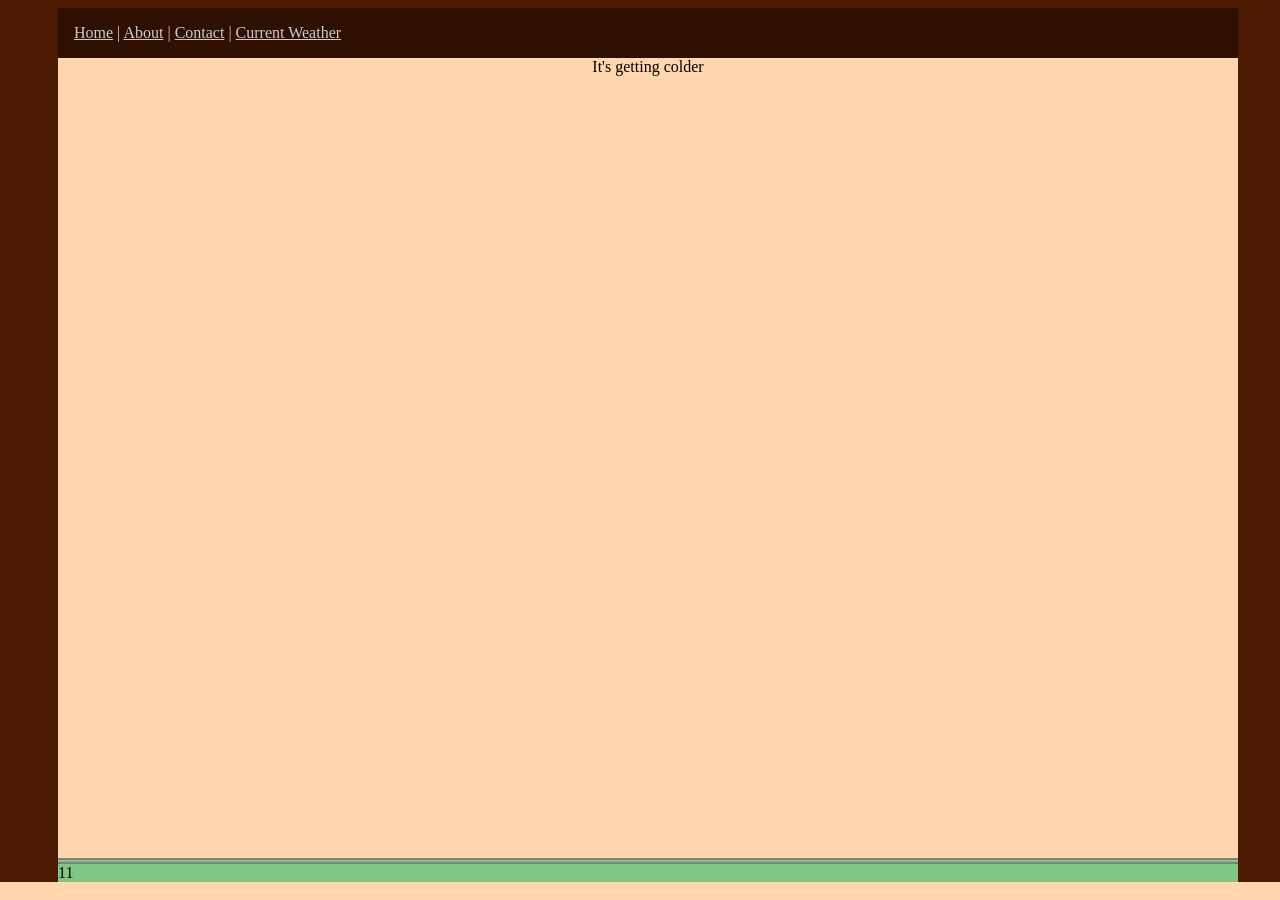
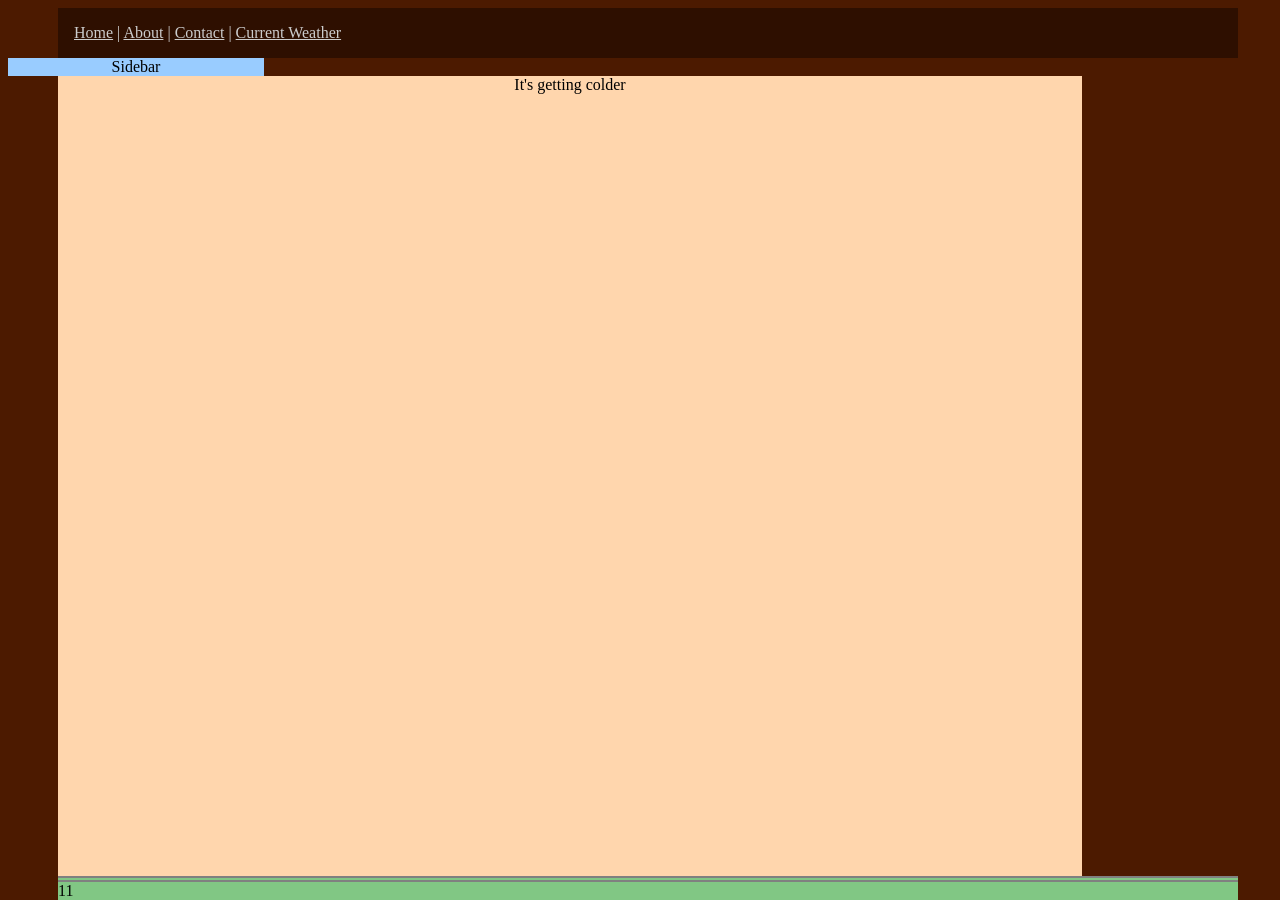
Before and after one commit to demidude93/demidude93.github.io, a PHP site: page /welcome/index.html in a window 1280 px wide. Run offline with PHP 8.4, Linux system fonts and the light colour scheme.

Commit message:
introduce sidebar

```diff
--- a/welcome/index.html
+++ b/welcome/index.html
@@ -25,6 +25,10 @@
 				<a href="http://www.theweathernetwork.com/weather/canada/ontario/hamilton">Current Weather</a>
 			</div>
 
+			<div class="sidebar">
+				Sidebar
+			</div>
+
 			<div class="main">
 				It's getting colder
 			</div>
--- a/welcome/welcome.css
+++ b/welcome/welcome.css
@@ -26,11 +26,18 @@ html, body{
 	color:#CCCCCC;
 }
 
+.sidebar{
+	background-color:#99CCFF;
+	width:20%;
+	text-align: center;
+}
+
 .main{
 	background-color: #FFD6AD;
 	margin:auto 50px;
  	text-align: center;
  	height: 100%;
+	width:80%;
 }
 
 .POS-container{
```
